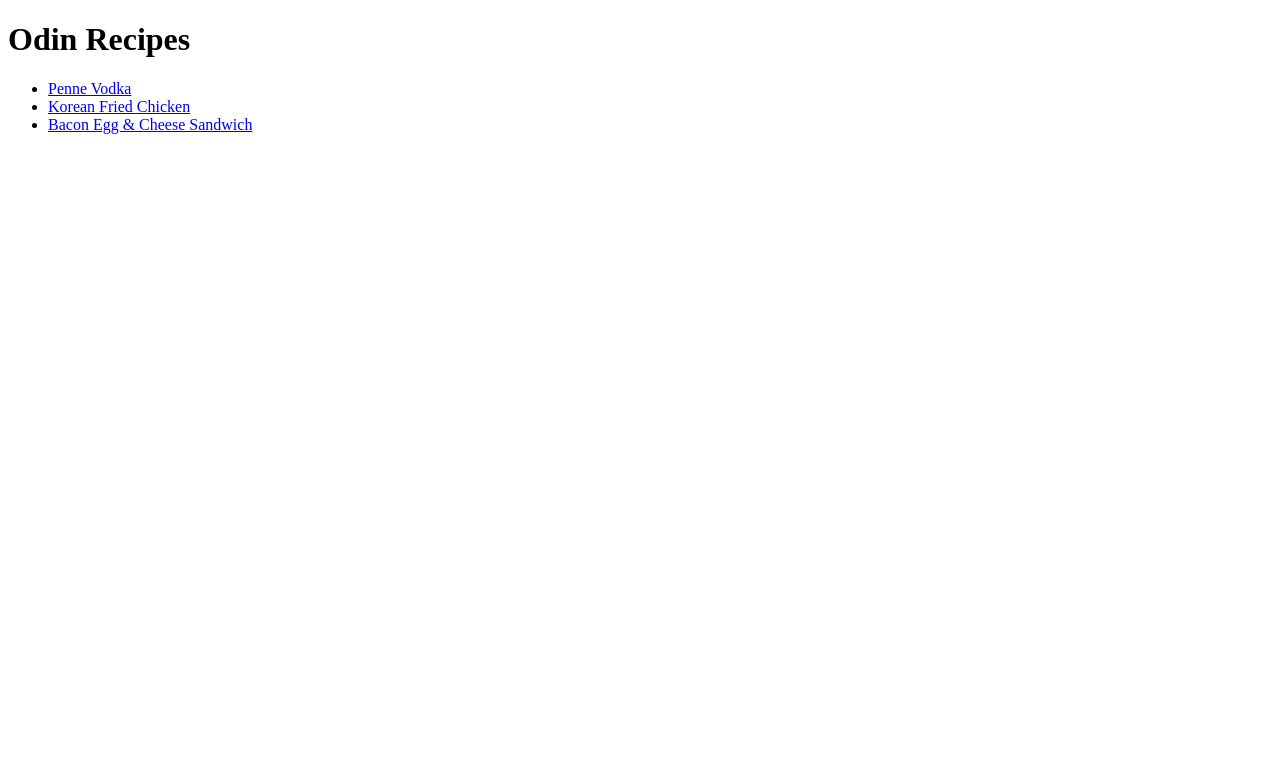
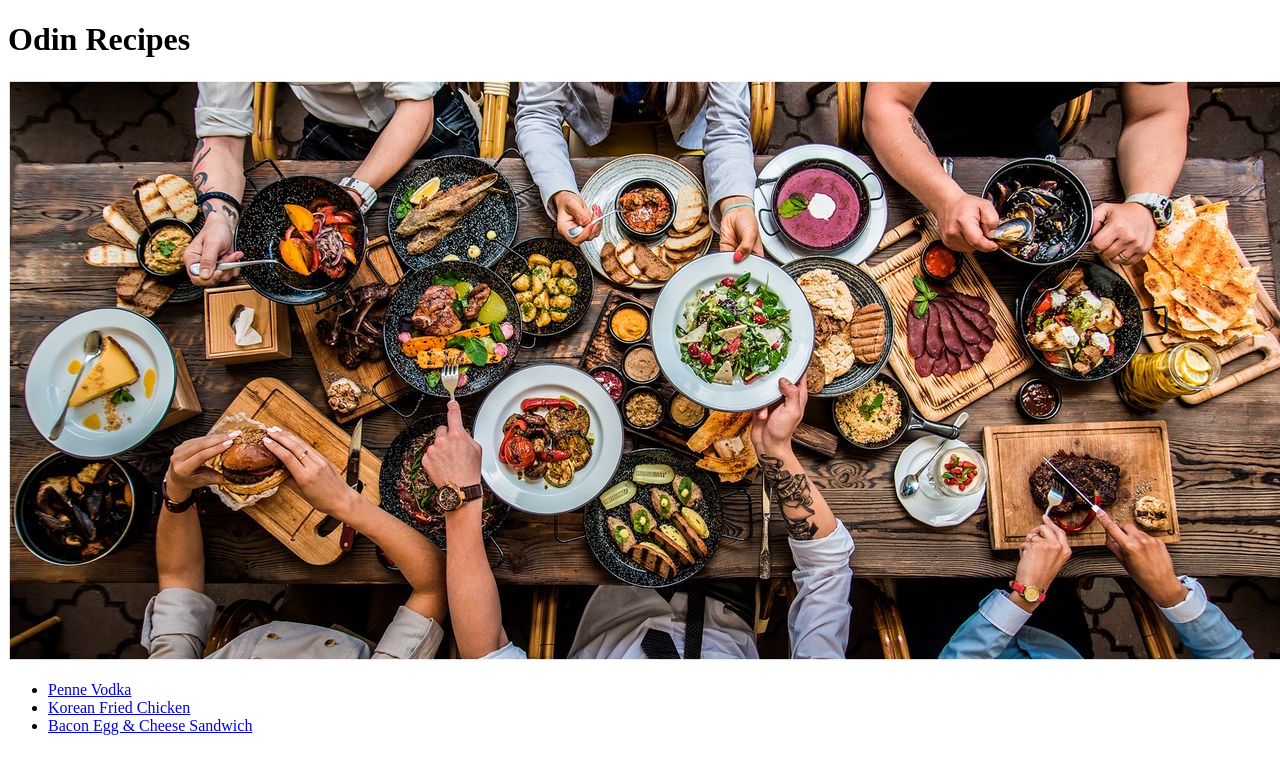
Before and after one commit to justinkuron/odin-recipes, a plain HTML site: page index.html in a window 1280 px wide. Drawn offline with Linux system fonts and the light colour scheme.

Commit message:
Added header photo.

```diff
--- a/index.html
+++ b/index.html
@@ -7,6 +7,7 @@
 
     <body>
         <h1>Odin Recipes</h1>
+        <img src="./img/table.jpeg" alt="A table of delicious food.">
         <ul>
             <li><a href="./recipes/penne-vodka.html">Penne Vodka</a></li>
             <li><a href="./recipes/korean-fried-chicken.html">Korean Fried Chicken</a></li>
```
Also changed, not shown: img/table.jpeg (added).
